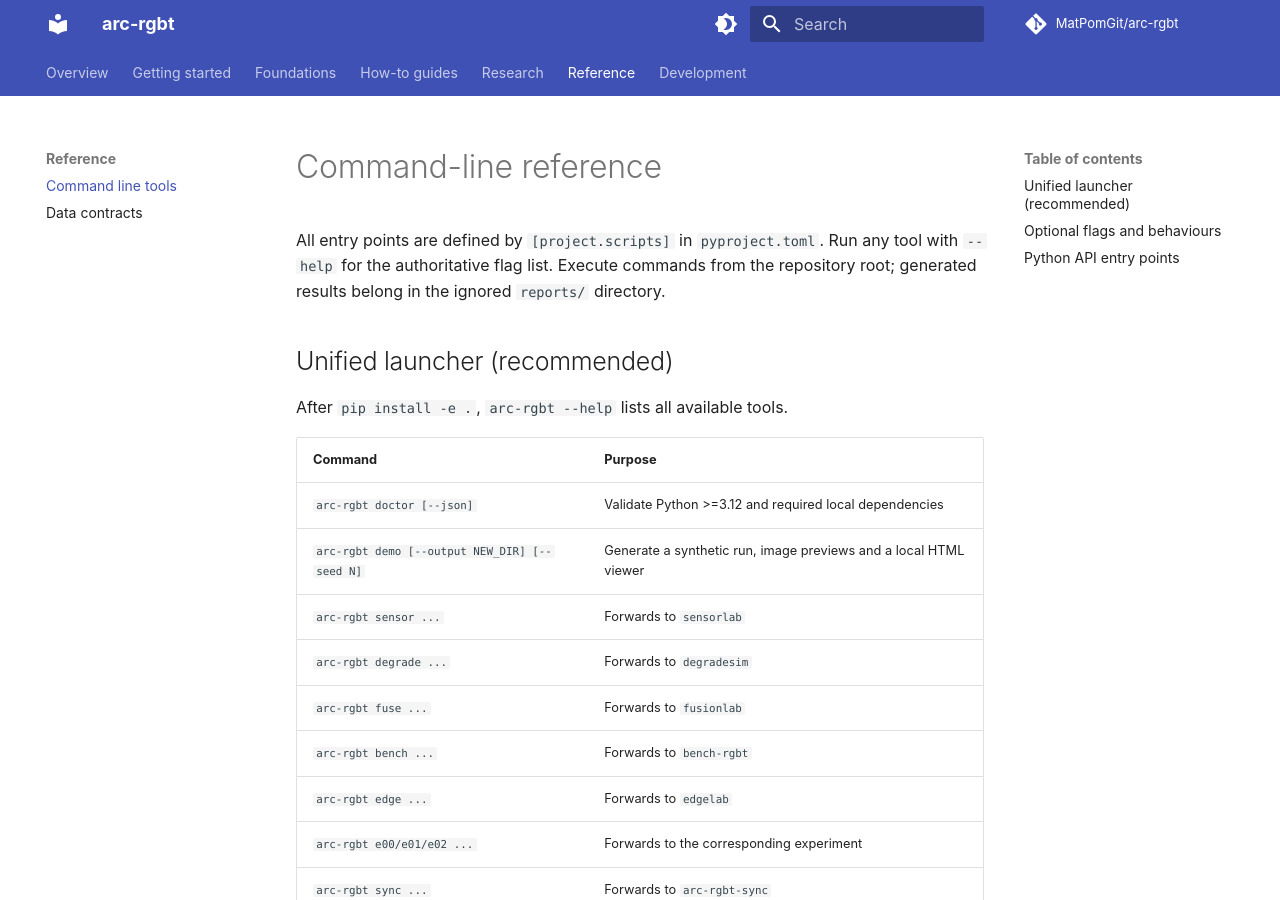
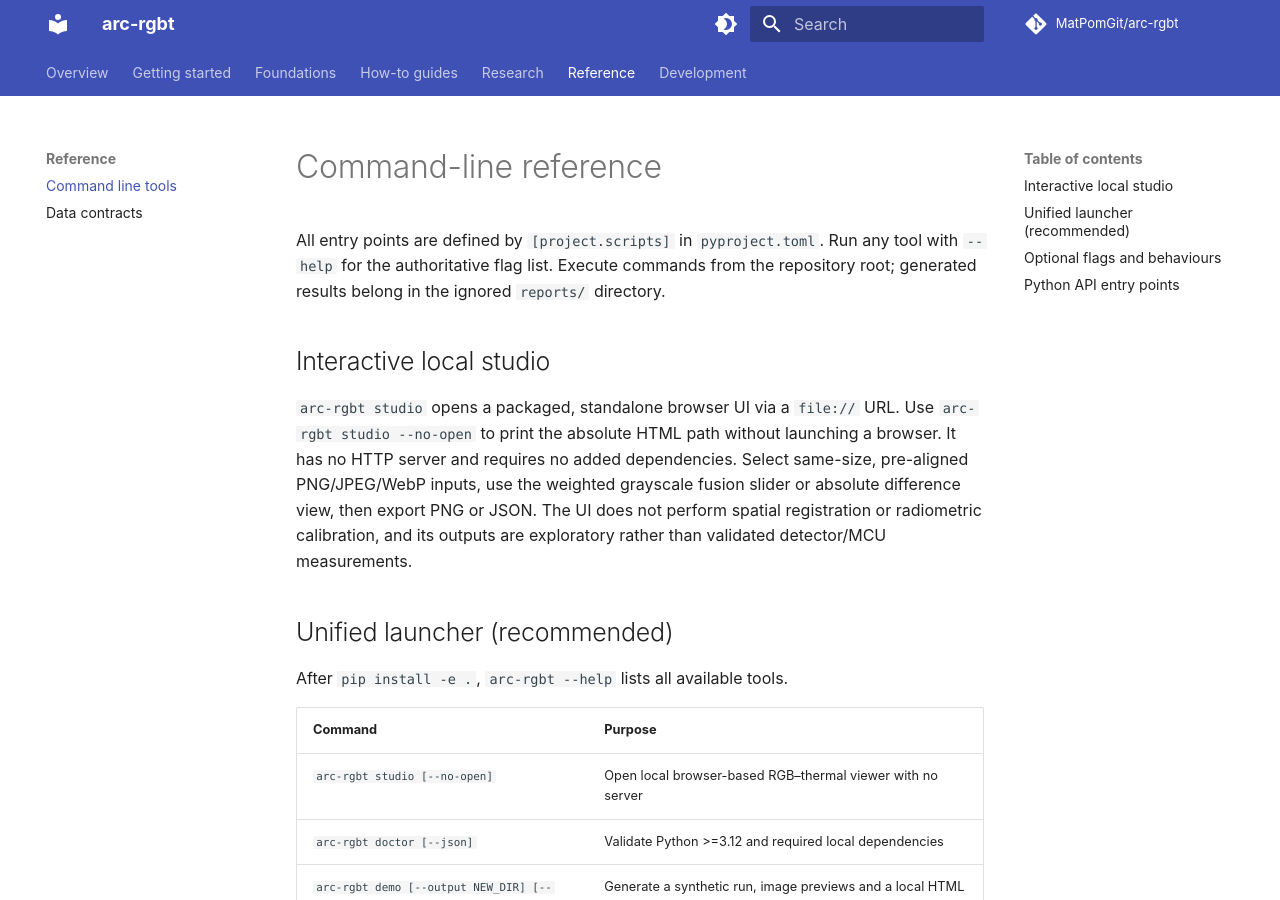
Before and after one commit to MatPomGit/arc-rgbt, an MkDocs documentation site: the page built from docs/reference/cli.md, in a window 1280 px wide and 900 px high. Built offline with MkDocs 1.6.1 and Material for MkDocs 9.7.7, drawn with Linux system fonts in a browser that asks for light colours; comment, search, counter and statistics services are not loaded.

Commit message:
docs(studio): document offline GUI, interactions and scientific limits

```diff
--- a/docs/reference/cli.md
+++ b/docs/reference/cli.md
@@ -1,6 +1,16 @@
 # Command-line reference
 
 All entry points are defined by `[project.scripts]` in `pyproject.toml`. Run any tool with `--help` for the authoritative flag list. Execute commands from the repository root; generated results belong in the ignored `reports/` directory.
+
+## Interactive local studio
+
+`arc-rgbt studio` opens a packaged, standalone browser UI via a `file://`
+URL. Use `arc-rgbt studio --no-open` to print the absolute HTML path without
+launching a browser. It has no HTTP server and requires no added dependencies.
+Select same-size, pre-aligned PNG/JPEG/WebP inputs, use the weighted grayscale
+fusion slider or absolute difference view, then export PNG or JSON. The UI
+does not perform spatial registration or radiometric calibration, and its
+outputs are exploratory rather than validated detector/MCU measurements.
 
 ## Unified launcher (recommended)
 
@@ -8,6 +18,7 @@ After `pip install -e .`, `arc-rgbt --help` lists all available tools.
 
 | Command | Purpose |
 | --- | --- |
+| `arc-rgbt studio [--no-open]` | Open local browser-based RGB–thermal viewer with no server |
 | `arc-rgbt doctor [--json]` | Validate Python >=3.12 and required local dependencies |
 | `arc-rgbt demo [--output NEW_DIR] [--seed N]` | Generate a synthetic run, image previews and a local HTML viewer |
 | `arc-rgbt sensor ...` | Forwards to `sensorlab` |
```
